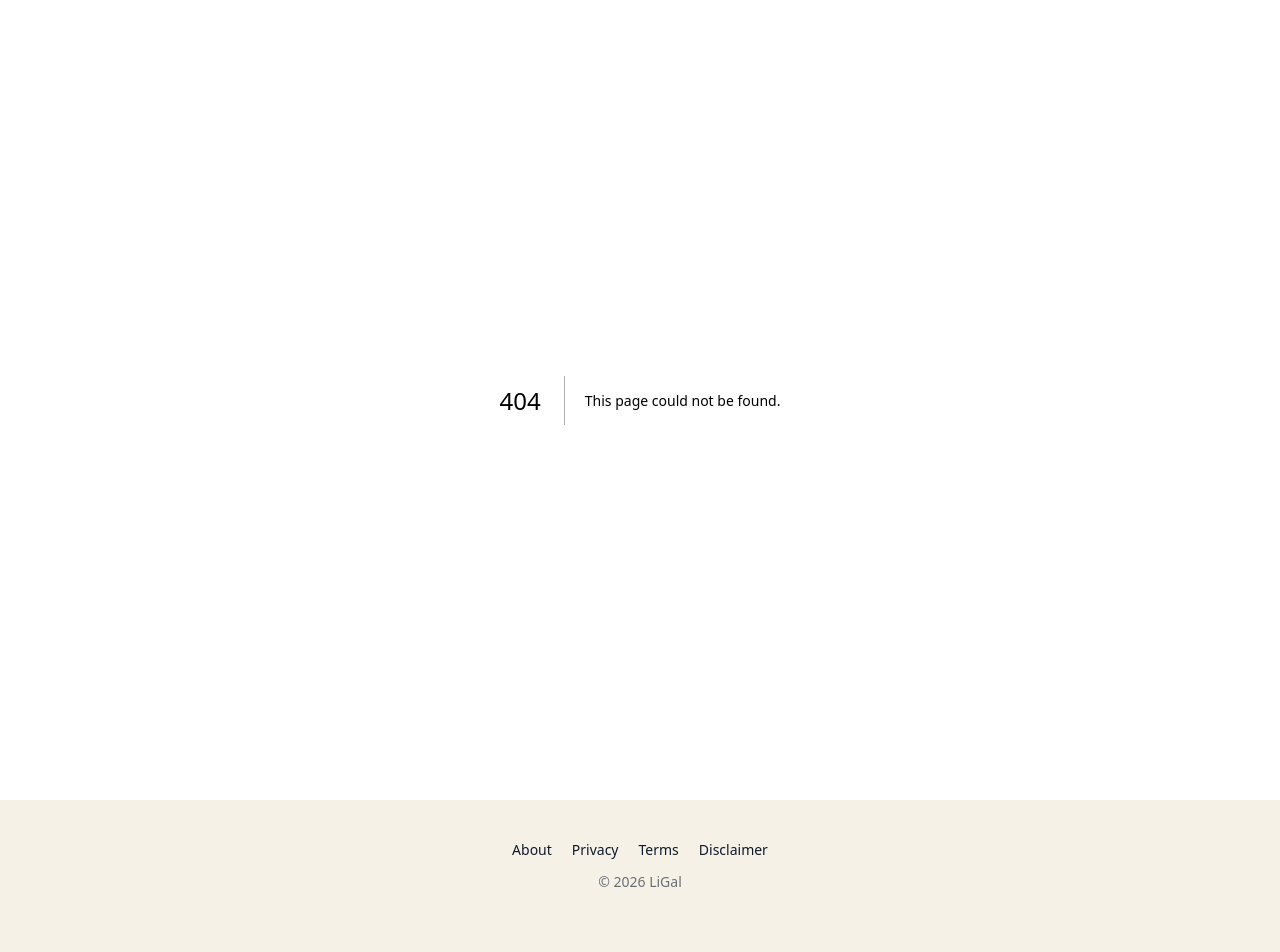
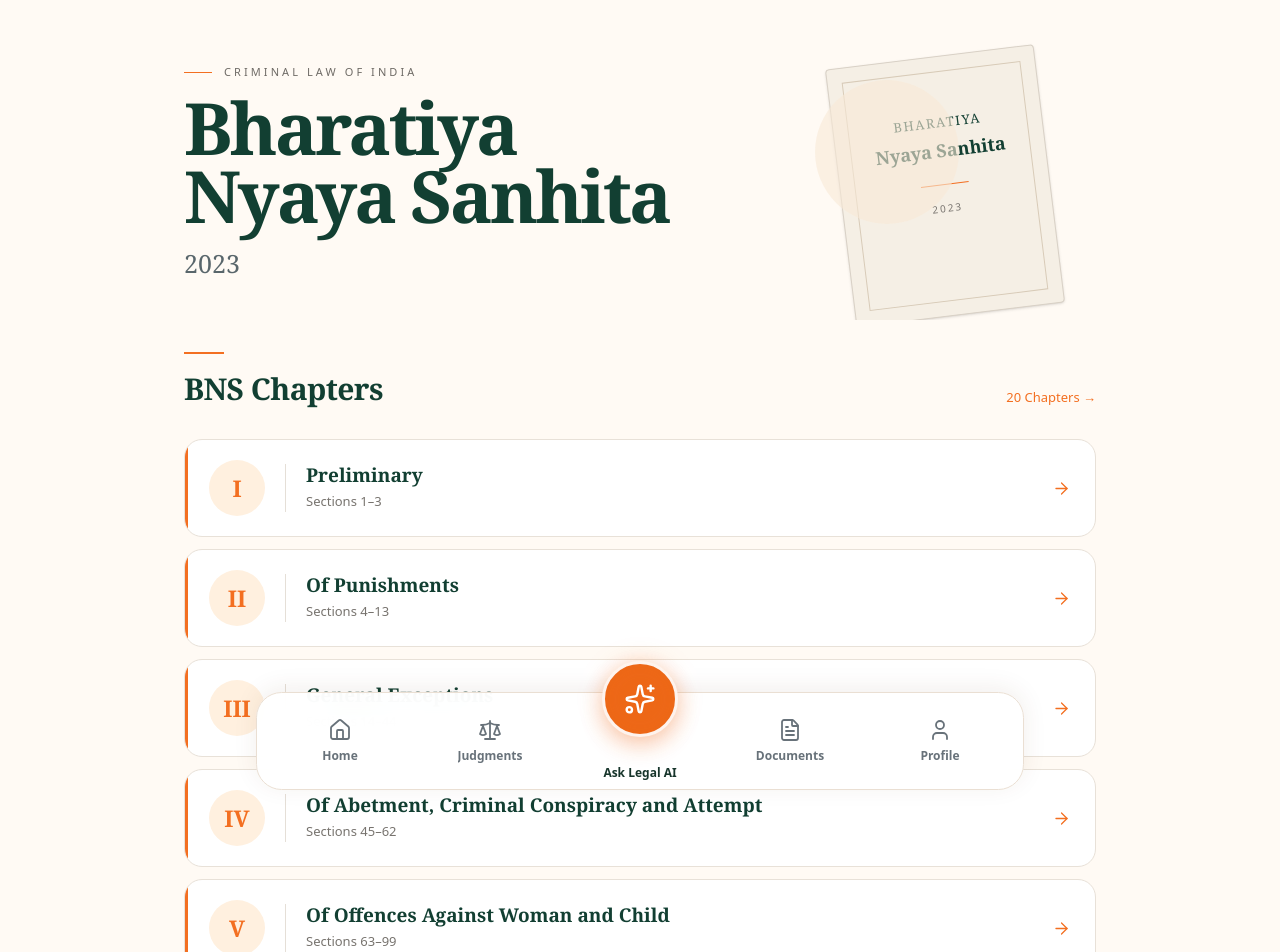
Before and after one commit to muradkhurram/Ligal, a Next.js app: page /bns in a window 1280 px wide. Before the commit this address had no page. Shown: the top 952 px of the page. Built offline with nearby package versions, Linux system fonts and the light colour scheme.

Commit message:
Redesign Legal homepage

```diff
--- /dev/null
+++ b/app/bns/page.tsx
@@ -0,0 +1,5 @@
+import { BnsExplore } from "@/components/bns/BnsExplore";
+
+export default function BnsPage() {
+  return <BnsExplore />;
+}
--- /dev/null
+++ b/components/bns/BnsChapterCard.tsx
@@ -0,0 +1,49 @@
+import Link from "next/link";
+import { ArrowRight } from "lucide-react";
+import type { BnsChapter } from "@/data/bns/chapters";
+
+interface BnsChapterCardProps {
+  chapter: BnsChapter;
+}
+
+export function BnsChapterCard({
+  chapter,
+}: BnsChapterCardProps) {
+  return (
+    <Link
+      href={chapter.href}
+      className="group relative flex min-h-[90px] items-center overflow-hidden rounded-[18px] border border-[#e8e1d8] bg-white px-6 py-5 transition-shadow duration-200 hover:shadow-md"
+    >
+      {/* Orange left border */}
+      <div className="absolute left-0 top-0 h-full w-[3px] bg-[#f36f21]" />
+
+      {/* Chapter number */}
+      <div className="flex h-14 w-14 shrink-0 items-center justify-center rounded-full bg-[#fff0df]">
+        <span className="font-serif text-[23px] font-semibold text-[#f36f21]">
+          {chapter.roman}
+        </span>
+      </div>
+
+      {/* Divider */}
+      <div className="mx-5 h-12 w-px bg-[#e5dfd7]" />
+
+      {/* Text */}
+      <div className="min-w-0 flex-1">
+        <h3 className="font-serif text-[19px] font-semibold leading-tight text-[#123f32]">
+          {chapter.title}
+        </h3>
+
+        <p className="mt-1 text-[13px] text-[#77736e]">
+          {chapter.sections}
+        </p>
+      </div>
+
+      {/* Arrow */}
+      <ArrowRight
+        size={19}
+        strokeWidth={1.6}
+        className="ml-4 shrink-0 text-[#f36f21] transition-transform duration-200 group-hover:translate-x-1"
+      />
+    </Link>
+  );
+}
--- /dev/null
+++ b/components/bns/BnsChapters.tsx
@@ -0,0 +1,31 @@
+import { bnsChapters } from "@/data/bns/chapters";
+import { BnsChapterCard } from "./BnsChapterCard";
+
+export function BnsChapters() {
+  return (
+    <section className="px-4 pb-16 sm:px-6">
+      <div className="mb-7 flex items-end justify-between">
+        <div>
+          <div className="mb-3 h-[2px] w-10 bg-[#f36f21]" />
+
+          <h2 className="font-serif text-[30px] font-semibold tracking-[-0.02em] text-[#123f32]">
+            BNS Chapters
+          </h2>
+        </div>
+
+        <span className="mb-1 text-[13px] font-medium text-[#f36f21]">
+          20 Chapters →
+        </span>
+      </div>
+
+      <div className="space-y-3">
+        {bnsChapters.map((chapter) => (
+          <BnsChapterCard
+            key={chapter.number}
+            chapter={chapter}
+          />
+        ))}
+      </div>
+    </section>
+  );
+}
--- /dev/null
+++ b/components/bns/BnsExplore.tsx
@@ -0,0 +1,18 @@
+"use client";
+
+import { BnsHero } from "./BnsHero";
+import { BnsChapters } from "./BnsChapters";
+import BottomNavigation from "@/components/navigation/BottomNavigation";
+
+export function BnsExplore() {
+  return (
+    <main className="min-h-screen bg-[#fffaf4] pb-28">
+      <div className="mx-auto w-full max-w-[960px]">
+        <BnsHero />
+        <BnsChapters />
+      </div>
+
+      <BottomNavigation />
+    </main>
+  );
+}
--- /dev/null
+++ b/components/bns/BnsHero.tsx
@@ -0,0 +1,50 @@
+export function BnsHero() {
+  return (
+    <section className="px-4 pt-10 pb-8 sm:px-6">
+      <div className="relative min-h-[280px] overflow-hidden">
+        <div className="relative z-10 pt-6">
+          <div className="mb-3 flex items-center gap-3">
+            <span className="h-px w-7 bg-[#f36f21]" />
+
+            <p className="text-[11px] font-medium uppercase tracking-[0.28em] text-[#6f6b66]">
+              Criminal Law of India
+            </p>
+          </div>
+
+          <h1 className="font-serif text-[58px] font-semibold leading-[0.95] tracking-[-0.04em] text-[#123f32] sm:text-[72px]">
+            Bharatiya
+            <br />
+            Nyaya Sanhita
+          </h1>
+
+          <p className="mt-4 font-serif text-[25px] text-[#59666b]">
+            2023
+          </p>
+        </div>
+
+        {/* Decorative legal document */}
+        <div className="absolute right-[5%] top-4 hidden h-[260px] w-[210px] rotate-[-7deg] rounded-[4px] border border-[#d9d1c6] bg-[#f5efe5] shadow-sm sm:block">
+          <div className="absolute inset-[14px] border border-[#d8cbb8]" />
+
+          <div className="absolute left-8 right-8 top-14 text-center">
+            <p className="font-serif text-[13px] uppercase tracking-[0.12em] text-[#123f32]">
+              Bharatiya
+            </p>
+
+            <p className="mt-1 font-serif text-[18px] font-semibold text-[#123f32]">
+              Nyaya Sanhita
+            </p>
+
+            <div className="mx-auto mt-5 h-px w-12 bg-[#f36f21]" />
+
+            <p className="mt-4 text-[10px] uppercase tracking-[0.2em] text-[#77736e]">
+              2023
+            </p>
+          </div>
+        </div>
+
+        <div className="absolute right-[18%] top-10 h-36 w-36 rounded-full bg-[#f8ead8] opacity-60 sm:right-[15%]" />
+      </div>
+    </section>
+  );
+}
--- a/components/cards/LawLibrary.tsx
+++ b/components/cards/LawLibrary.tsx
@@ -32,7 +32,7 @@ const LAW_CARDS: LawCard[] = [
     title: "BNS",
     description: "Criminal offences & penalties",
     icon: BookOpen,
-    href: "/laws/bns",
+    href: "/bns",
   },
   {
     id: "bnss",
--- /dev/null
+++ b/data/bns/chapters.ts
@@ -0,0 +1,171 @@
+export interface BnsChapter {
+  number: number;
+  roman: string;
+  title: string;
+  description: string;
+  sections: string;
+  href: string;
+}
+
+export const bnsChapters: BnsChapter[] = [
+  {
+    number: 1,
+    roman: "I",
+    title: "Preliminary",
+    description: "Short title, definitions and general explanations",
+    sections: "Sections 1–3",
+    href: "/bns/chapter-1",
+  },
+  {
+    number: 2,
+    roman: "II",
+    title: "Of Punishments",
+    description: "Punishments and rules relating to sentencing",
+    sections: "Sections 4–13",
+    href: "/bns/chapter-2",
+  },
+  {
+    number: 3,
+    roman: "III",
+    title: "General Exceptions",
+    description: "General exceptions and the right of private defence",
+    sections: "Sections 14–44",
+    href: "/bns/chapter-3",
+  },
+  {
+    number: 4,
+    roman: "IV",
+    title: "Of Abetment, Criminal Conspiracy and Attempt",
+    description: "Abetment, criminal conspiracy and attempts to commit offences",
+    sections: "Sections 45–62",
+    href: "/bns/chapter-4",
+  },
+  {
+    number: 5,
+    roman: "V",
+    title: "Of Offences Against Woman and Child",
+    description: "Offences relating to women and children",
+    sections: "Sections 63–99",
+    href: "/bns/chapter-5",
+  },
+  {
+    number: 6,
+    roman: "VI",
+    title: "Of Offences Affecting the Human Body",
+    description: "Offences affecting life, bodily safety and the human body",
+    sections: "Sections 100–146",
+    href: "/bns/chapter-6",
+  },
+  {
+    number: 7,
+    roman: "VII",
+    title: "Of Offences Against the State",
+    description: "Offences affecting the State and sovereignty of India",
+    sections: "Sections 147–158",
+    href: "/bns/chapter-7",
+  },
+  {
+    number: 8,
+    roman: "VIII",
+    title: "Of Offences Relating to the Army, Navy and Air Force",
+    description: "Offences relating to India's armed forces",
+    sections: "Sections 159–168",
+    href: "/bns/chapter-8",
+  },
+  {
+    number: 9,
+    roman: "IX",
+    title: "Of Offences Relating to Elections",
+    description: "Electoral rights, bribery, undue influence and election offences",
+    sections: "Sections 169–177",
+    href: "/bns/chapter-9",
+  },
+  {
+    number: 10,
+    roman: "X",
+    title: "Of Offences Relating to Coin, Currency-Notes, Bank-Notes, and Government Stamps",
+    description: "Counterfeiting and offences involving currency and Government stamps",
+    sections: "Sections 178–188",
+    href: "/bns/chapter-10",
+  },
+  {
+    number: 11,
+    roman: "XI",
+    title: "Of Offences Against the Public Tranquillity",
+    description: "Unlawful assemblies, riots and related offences",
+    sections: "Sections 189–197",
+    href: "/bns/chapter-11",
+  },
+  {
+    number: 12,
+    roman: "XII",
+    title: "Of Offences by or Relating to Public Servants",
+    description: "Offences involving public servants and their duties",
+    sections: "Sections 198–205",
+    href: "/bns/chapter-12",
+  },
+  {
+    number: 13,
+    roman: "XIII",
+    title: "Of Contempts of the Lawful Authority of Public Servants",
+    description: "Offences involving lawful authority of public servants",
+    sections: "Sections 206–226",
+    href: "/bns/chapter-13",
+  },
+  {
+    number: 14,
+    roman: "XIV",
+    title: "Of False Evidence and Offences Against Public Justice",
+    description: "False evidence and offences affecting the administration of justice",
+    sections: "Sections 227–269",
+    href: "/bns/chapter-14",
+  },
+  {
+    number: 15,
+    roman: "XV",
+    title: "Of Offences Affecting the Public Health, Safety, Convenience, Decency and Morals",
+    description: "Offences affecting public health, safety and public morality",
+    sections: "Sections 270–297",
+    href: "/bns/chapter-15",
+  },
+  {
+    number: 16,
+    roman: "XVI",
+    title: "Of Offences Relating to Religion",
+    description: "Offences relating to places of worship and religious feelings",
+    sections: "Sections 298–302",
+    href: "/bns/chapter-16",
+  },
+  {
+    number: 17,
+    roman: "XVII",
+    title: "Of Offences Against Property",
+    description: "Theft, robbery, cheating, criminal misappropriation and related offences",
+    sections: "Sections 303–334",
+    href: "/bns/chapter-17",
+  },
+  {
+    number: 18,
+    roman: "XVIII",
+    title: "Of Offences Relating to Documents and to Property Marks",
+    description: "False documents, forgery and property marks",
+    sections: "Sections 335–350",
+    href: "/bns/chapter-18",
+  },
+  {
+    number: 19,
+    roman: "XIX",
+    title: "Of Criminal Intimidation, Insult, Annoyance, Defamation, etc.",
+    description: "Criminal intimidation, insult, annoyance and defamation",
+    sections: "Sections 351–357",
+    href: "/bns/chapter-19",
+  },
+  {
+    number: 20,
+    roman: "XX",
+    title: "Repeal and Savings",
+    description: "Repeal of the Indian Penal Code and savings provisions",
+    sections: "Section 358",
+    href: "/bns/chapter-20",
+  },
+];
```
